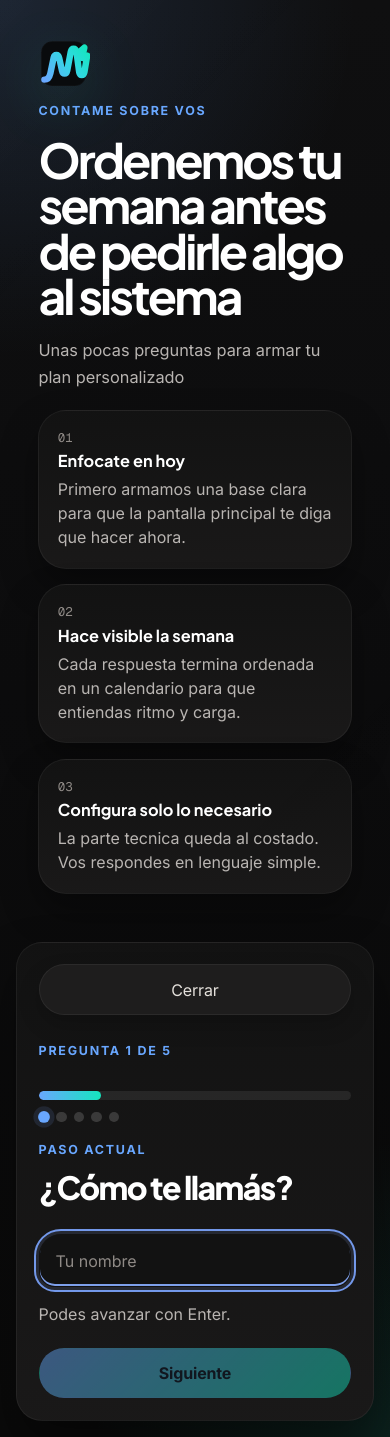
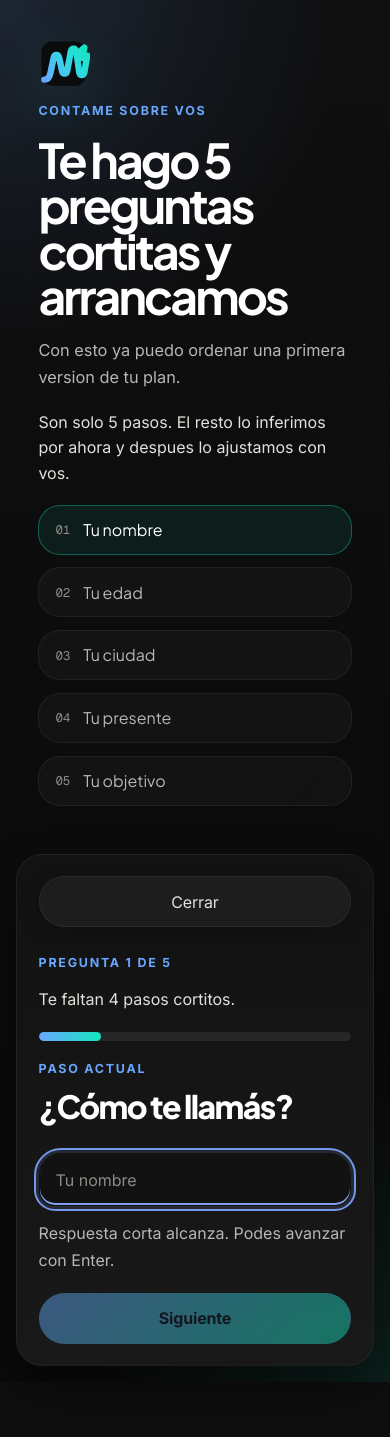
Before and after one commit to soyezequiel/life-action-plan, a Next.js app: page /intake in a window 390 px wide. After the commit the page ends 1382 px from the top, so only its background shows below. Built offline with nearby package versions, Linux system fonts and the light colour scheme.

Commit message:
feat: Add LLM mode and build management settings, express intake flow, planning calendar, and Spanish (Argentina) localization.

```diff
--- a/components/IntakeExpress.module.css
+++ b/components/IntakeExpress.module.css
@@ -54,6 +54,55 @@
 .storyCopy {
   max-width: 36rem;
   font-size: 1.02rem;
+}
+
+.storyNote,
+.progressHelper {
+  margin: 0;
+  color: var(--text-soft);
+  line-height: 1.6;
+}
+
+.stepRail {
+  margin: 0;
+  padding: 0;
+  list-style: none;
+  display: grid;
+  gap: 0.8rem;
+}
+
+.stepChip {
+  display: flex;
+  align-items: center;
+  gap: 0.8rem;
+  padding: 0.95rem 1rem;
+  border: 1px solid rgba(255, 255, 255, 0.06);
+  border-radius: 22px;
+  background: rgba(255, 255, 255, 0.03);
+  color: var(--text-secondary);
+}
+
+.stepChipCurrent {
+  border-color: rgba(20, 230, 190, 0.35);
+  background: rgba(20, 230, 190, 0.08);
+  color: var(--text-main);
+}
+
+.stepChipDone {
+  border-color: rgba(255, 255, 255, 0.12);
+  color: var(--text-main);
+}
+
+.stepChipIndex {
+  color: var(--text-muted);
+  font-family: var(--font-mono);
+  font-size: 0.78rem;
+}
+
+.stepChipLabel {
+  font-family: var(--font-display, "Plus Jakarta Sans", sans-serif);
+  font-size: 1rem;
+  line-height: 1.1;
 }
 
 .storyGrid {
@@ -117,6 +166,13 @@
   gap: 1rem;
 }
 
+.progressHeader {
+  display: grid;
+  gap: 0.25rem;
+  justify-items: end;
+  text-align: right;
+}
+
 .progressStack {
   display: grid;
   gap: 0.75rem;
@@ -166,4 +222,9 @@
     flex-direction: column;
     align-items: stretch;
   }
+
+  .progressHeader {
+    justify-items: start;
+    text-align: left;
+  }
 }
--- a/components/IntakeExpress.tsx
+++ b/components/IntakeExpress.tsx
@@ -56,6 +56,10 @@ export default function IntakeExpress({ onComplete, onCancel = () => {} }: Intak
       ? t('intake.buttons.finish')
       : t('intake.buttons.next')
   const progressValue = ((step + 1) / QUESTIONS.length) * 100
+  const remainingSteps = QUESTIONS.length - (step + 1)
+  const progressDetail = remainingSteps > 0
+    ? t('intake.progress_remaining', { count: remainingSteps })
+    : t('intake.progress_ready')
 
   function handleChange(nextValue: string): void {
     if (error) {
@@ -110,24 +114,23 @@ export default function IntakeExpress({ onComplete, onCancel = () => {} }: Intak
           </div>
           <h1 className={styles.storyTitle}>{t('intake.headline')}</h1>
           <p className={styles.storyCopy}>{t('intake.subtitle')}</p>
+          <p className={styles.storyNote}>{t('intake.limit_copy')}</p>
 
-          <div className={styles.storyGrid}>
-            <article className={styles.storyCard}>
-              <span className={styles.storyIndex}>01</span>
-              <strong>{t('intake.preview.today_title')}</strong>
-              <p>{t('intake.preview.today_copy')}</p>
-            </article>
-            <article className={styles.storyCard}>
-              <span className={styles.storyIndex}>02</span>
-              <strong>{t('intake.preview.calendar_title')}</strong>
-              <p>{t('intake.preview.calendar_copy')}</p>
-            </article>
-            <article className={styles.storyCard}>
-              <span className={styles.storyIndex}>03</span>
-              <strong>{t('intake.preview.system_title')}</strong>
-              <p>{t('intake.preview.system_copy')}</p>
-            </article>
-          </div>
+          <ol className={styles.stepRail}>
+            {QUESTIONS.map((question, index) => (
+              <li
+                key={question.key}
+                className={[
+                  styles.stepChip,
+                  index === step ? styles.stepChipCurrent : '',
+                  index < step ? styles.stepChipDone : ''
+                ].join(' ')}
+              >
+                <span className={styles.stepChipIndex}>{String(index + 1).padStart(2, '0')}</span>
+                <span className={styles.stepChipLabel}>{t(`intake.step_labels.${question.key}`)}</span>
+              </li>
+            ))}
+          </ol>
         </section>
 
         <form
@@ -141,9 +144,12 @@ export default function IntakeExpress({ onComplete, onCancel = () => {} }: Intak
             <button className="app-button app-button--secondary" type="button" onClick={onCancel}>
               {t('ui.close')}
             </button>
-            <p id={progressId} className={styles.progressLabel}>
-              {t('intake.progress', { current: step + 1, total: QUESTIONS.length })}
-            </p>
+            <div className={styles.progressHeader}>
+              <p id={progressId} className={styles.progressLabel}>
+                {t('intake.progress', { current: step + 1, total: QUESTIONS.length })}
+              </p>
+              <p className={styles.progressHelper}>{progressDetail}</p>
+            </div>
           </div>
 
           <div className={styles.progressStack}>
@@ -156,18 +162,6 @@ export default function IntakeExpress({ onComplete, onCancel = () => {} }: Intak
               aria-valuetext={t('intake.progress', { current: step + 1, total: QUESTIONS.length })}
             >
               <span className="intake-progressbar__fill" style={{ width: `${progressValue}%` }} />
-            </div>
-            <div className="intake-progressdots" aria-hidden="true">
-              {QUESTIONS.map((question, index) => (
-                <span
-                  key={question.key}
-                  className={[
-                    'intake-progressdots__dot',
-                    index === step ? 'intake-progressdots__dot--current' : '',
-                    index < step ? 'intake-progressdots__dot--done' : ''
-                  ].join(' ')}
-                />
-              ))}
             </div>
           </div>
 
@@ -212,7 +206,7 @@ export default function IntakeExpress({ onComplete, onCancel = () => {} }: Intak
                 />
               )}
               <p id={hintId} className={styles.questionHint}>
-                {isLast ? t('intake.tip_finish') : t('intake.tip_enter')}
+                {isLast ? t('intake.tip_finish') : t('intake.tip_short')}
               </p>
             </motion.div>
           </AnimatePresence>
--- a/components/settings/BuildSection.tsx
+++ b/components/settings/BuildSection.tsx
@@ -18,6 +18,7 @@ interface BuildSectionProps {
   buildError: string
   buildProgress: PlanBuildProgress | null
   buildUsage: BuildUsagePreviewResult['usage'] | null
+  showAdvancedDetails: boolean
   walletStatus: WalletStatus
   onBuild: () => Promise<void>
 }
@@ -46,6 +47,8 @@ export default function BuildSection(props: BuildSectionProps) {
         <span className="app-status app-status--eyebrow">{t('dashboard.actions_title')}</span>
         <h1 className="app-title">{props.title}</h1>
         <p className="app-copy">{props.hint}</p>
+        {props.showAdvancedDetails && (
+          <>
             <p className="status-message status-message--neutral">
               {t('settings.build_route_hint', { provider: props.selectedProviderLabel })}
             </p>
@@ -60,6 +63,8 @@ export default function BuildSection(props: BuildSectionProps) {
                 <p className="status-message status-message--neutral">
                   {t(`resource_usage.billing.${props.buildUsage.chargeable ? 'charge' : props.buildUsage.billingReasonCode ?? 'operation_not_chargeable'}`)}
                 </p>
+              </>
+            )}
           </>
         )}
         {props.localProviderBlocked && (
--- a/src/i18n/locales/es-AR.json
+++ b/src/i18n/locales/es-AR.json
@@ -5,8 +5,9 @@
   },
   "intake": {
     "title": "Contame sobre vos",
-    "headline": "Ordenemos tu semana antes de pedirle algo al sistema",
-    "subtitle": "Unas pocas preguntas para armar tu plan personalizado",
+    "headline": "Te hago 5 preguntas cortitas y arrancamos",
+    "subtitle": "Con esto ya puedo ordenar una primera version de tu plan.",
+    "limit_copy": "Son solo 5 pasos. El resto lo inferimos por ahora y despues lo ajustamos con vos.",
     "caption": "Paso actual",
     "questions": {
       "nombre": "¿Cómo te llamás?",
@@ -29,6 +30,15 @@
       "skip": "Prefiero no contestar"
     },
     "progress": "Pregunta {{current}} de {{total}}",
+    "progress_remaining": "Te faltan {{count}} pasos cortitos.",
+    "progress_ready": "Ultimo paso y listo.",
+    "step_labels": {
+      "nombre": "Tu nombre",
+      "edad": "Tu edad",
+      "ubicacion": "Tu ciudad",
+      "ocupacion": "Tu presente",
+      "objetivo": "Tu objetivo"
+    },
     "preview": {
       "today_title": "Enfocate en hoy",
       "today_copy": "Primero armamos una base clara para que la pantalla principal te diga que hacer ahora.",
@@ -38,6 +48,7 @@
       "system_copy": "La parte tecnica queda al costado. Vos respondes en lenguaje simple."
     },
     "tip_enter": "Podes avanzar con Enter.",
+    "tip_short": "Respuesta corta alcanza. Podes avanzar con Enter.",
     "tip_finish": "La ultima respuesta dispara el armado de tu plan.",
     "saving": "Guardando tu perfil...",
     "saved": "¡Perfil guardado!",
@@ -132,11 +143,11 @@
     "build_openai": "Armar con asistente en línea",
     "build_openrouter": "Armar con asistente alternativo",
     "build_ollama": "Armar con asistente local",
-    "build_service": "Usar el servicio de Pulso",
-    "build_own": "Usar mi propia conexion",
+    "build_service": "Quiero que Pulso se ocupe",
+    "build_own": "Avanzado",
     "actions_title": "Acciones del plan",
     "actions_hint_local": "En esta maquina tambien podes usar el asistente local.",
-    "actions_hint": "Elegi si queres usar el servicio de Pulso o tu propia conexion.",
+    "actions_hint": "Si queres, Pulso se ocupa de todo. Si ya tenes una cuenta tecnica, entra por Avanzado.",
     "account_nudge": "Crea una cuenta para entrar desde cualquier dispositivo.",
     "account_nudge_dismiss": "Ahora no",
     "hero_overview_empty": "Hoy esta liviano. Aprovecha para revisar la semana completa y definir el siguiente paso.",
@@ -440,8 +451,8 @@
     "save": "Guardar"
   },
   "settings": {
-    "apikey_title": "Elegi como queres armar tu plan",
-    "apikey_hint": "Podes usar el servicio de Pulso o tu propia conexion.",
+    "apikey_title": "Deja listo como queres usar Pulso",
+    "apikey_hint": "El camino simple ya viene preparado. Si necesitas algo tecnico, esta bajo Avanzado.",
     "local_build_title": "Preparar asistente local",
     "local_build_hint": "En esta maquina podes armar el plan sin cargar una clave.",
     "build_route_hint": "Ruta elegida: {{provider}}",
@@ -485,12 +496,21 @@
       "revoked": "Revocada"
     },
     "llm_mode": {
-      "title": "Como queres armar tu plan",
-      "selector_hint": "Elegi entre usar el servicio de Pulso o tu propia conexion.",
-      "own_key_title": "Usar mi propia conexion",
-      "own_key_hint": "Usas tu propia conexion. Desde Pulso esta accion no se cobra.",
-      "service_title": "Usar el servicio de Pulso",
-      "service_hint": "Pulso se encarga de todo. Esta ruta puede tener cobro."
+      "title": "Camino recomendado",
+      "selector_hint": "Para la mayoria de las personas alcanza con el camino simple.",
+      "advanced_hint": "Si ya tenes una cuenta propia o queres elegir el motor a mano, hacelo aca.",
+      "own_key_title": "Tengo mi propia cuenta",
+      "own_key_hint": "Pensado para perfiles tecnicos. Pulso no cobra este uso.",
+      "service_title": "Que Pulso lo haga por mi",
+      "service_hint": "Pulso se ocupa del armado y te avisa si hay un costo."
+    },
+    "normal_lane": {
+      "badge": "Usuario normal",
+      "title": "Empeza por el camino simple",
+      "copy": "Pulso hace el trabajo pesado y vos solo confirmas cuando usarlo.",
+      "cost_hint": "El uso normal suele costar parecido a un cafe, y siempre te avisamos antes.",
+      "advanced_open": "Mostrar avanzado",
+      "advanced_close": "Ocultar avanzado"
     },
     "own_keys": {
       "title": "Mis conexiones",
--- a/src/lib/skills/plan-intake.ts
+++ b/src/lib/skills/plan-intake.ts
@@ -122,7 +122,10 @@ export const planIntake: Skill = {
   getSystemPrompt(ctx: SkillContext): string {
     return [
       'You are a friendly life coach helping someone create an action plan.',
-      'Ask 5 quick conversational questions to understand their situation.',
+      'Ask no more than 5 quick conversational questions to understand their situation.',
+      'Never show more than one question at a time.',
+      'Infer timezone, routine defaults, and baseline energy without extra follow-up questions.',
+      'If something small is missing, make a reasonable temporary assumption and keep going.',
       `Respond in ${ctx.userLocale === 'es-AR' ? 'informal Argentine Spanish (voseo)' : "the user's language"}.`,
       'Never use technical jargon. Be warm, empathetic, and brief.',
       'Questions: name, age, city, current occupation, main goal for next months.'
```
Also changed, not shown: components/PlanCalendar.module.css (+34 -3 lines), components/PlanCalendar.tsx (+10 -2 lines), components/SettingsPageContent.module.css (+32 -0 lines), components/SettingsPageContent.tsx (+32 -6 lines), components/settings/LlmModeSelector.tsx (+32 -1 lines), 2 other files (tests, documents, lock files or other folders). Lines whose indentation alone changed are shown as unchanged.
